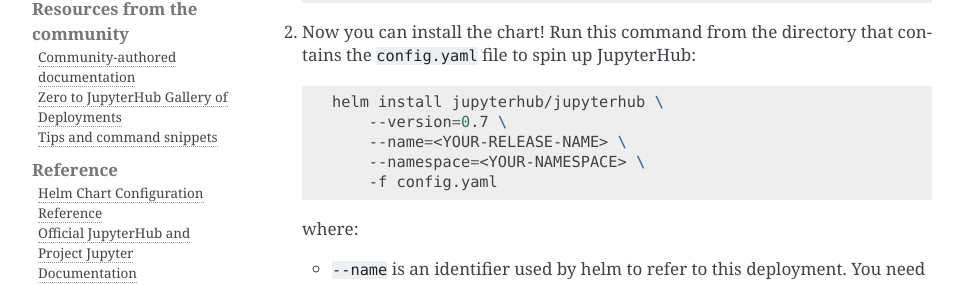
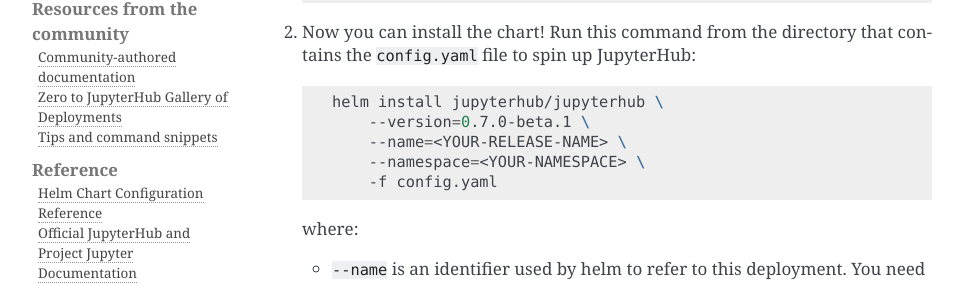
Before and after one commit to jupyterhub/zero-to-jupyterhub-k8s, a Sphinx documentation site: the page built from doc/source/setup-jupyterhub.rst, in a window 1280 px wide and 900 px high, scrolled down 1328 px. Shown: the part 147-432 px from the top of the window, without its empty margins (148-1111 px from the left). Built offline with Sphinx 7.4.7, drawn with Linux system fonts in a browser that asks for light colours.

Commit message:
install beta version in docs

```diff
--- a/doc/source/extending-jupyterhub.rst
+++ b/doc/source/extending-jupyterhub.rst
@@ -19,7 +19,7 @@
 
      .. code-block:: bash
 
-        helm upgrade <YOUR_RELEASE_NAME> jupyterhub/jupyterhub --version=0.7 -f config.yaml
+        helm upgrade <YOUR_RELEASE_NAME> jupyterhub/jupyterhub --version=0.7.0-beta.1 -f config.yaml
 
    Where ``<YOUR_RELEASE_NAME>`` is the parameter you passed to ``--name`` when
    `installing jupyterhub <setup-jupyterhub.html#install-jupyterhub>`_ with
--- a/doc/source/setup-jupyterhub.rst
+++ b/doc/source/setup-jupyterhub.rst
@@ -85,7 +85,7 @@
    .. code:: bash
 
       helm install jupyterhub/jupyterhub \
-          --version=0.7 \
+          --version=0.7.0-beta.1 \
           --name=<YOUR-RELEASE-NAME> \
           --namespace=<YOUR-NAMESPACE> \
           -f config.yaml
```
